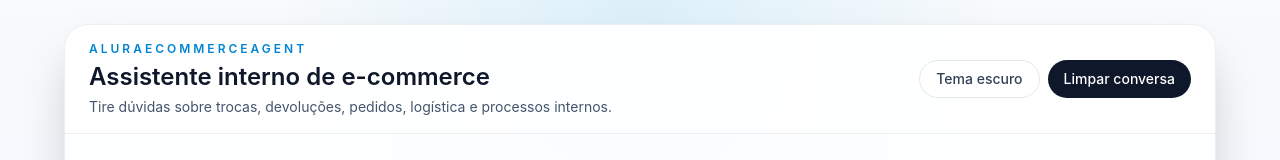
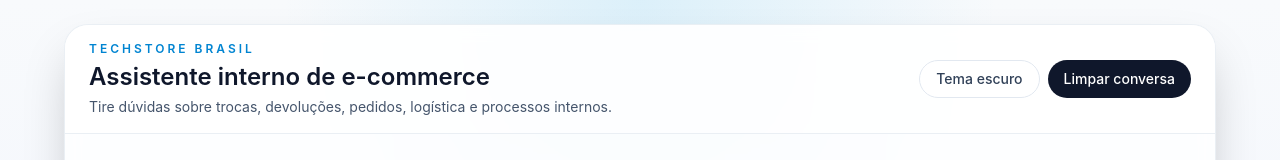
Before and after one commit to martoxm/alura-ecommerce-agent, a React (Vite) app in the folder frontend/: page / in a window 1280 px wide. Shown: the top 160 px of the page. Built offline with nearby package versions, Linux system fonts and the light colour scheme; no server answers.

Commit message:
feat: update app branding to techstore brasil

```diff
--- a/frontend/src/App.tsx
+++ b/frontend/src/App.tsx
@@ -88,7 +88,7 @@ export default function App() {
           <div className="flex flex-col gap-4 sm:flex-row sm:items-center sm:justify-between">
             <div>
               <p className="text-xs font-semibold uppercase tracking-[0.25em] text-sky-600 dark:text-sky-400">
-                AluraEcommerceAgent
+                TechStore Brasil
               </p>
               <h1 className="mt-1 text-xl font-semibold text-slate-900 dark:text-white sm:text-2xl">
                 Assistente interno de e-commerce
```
